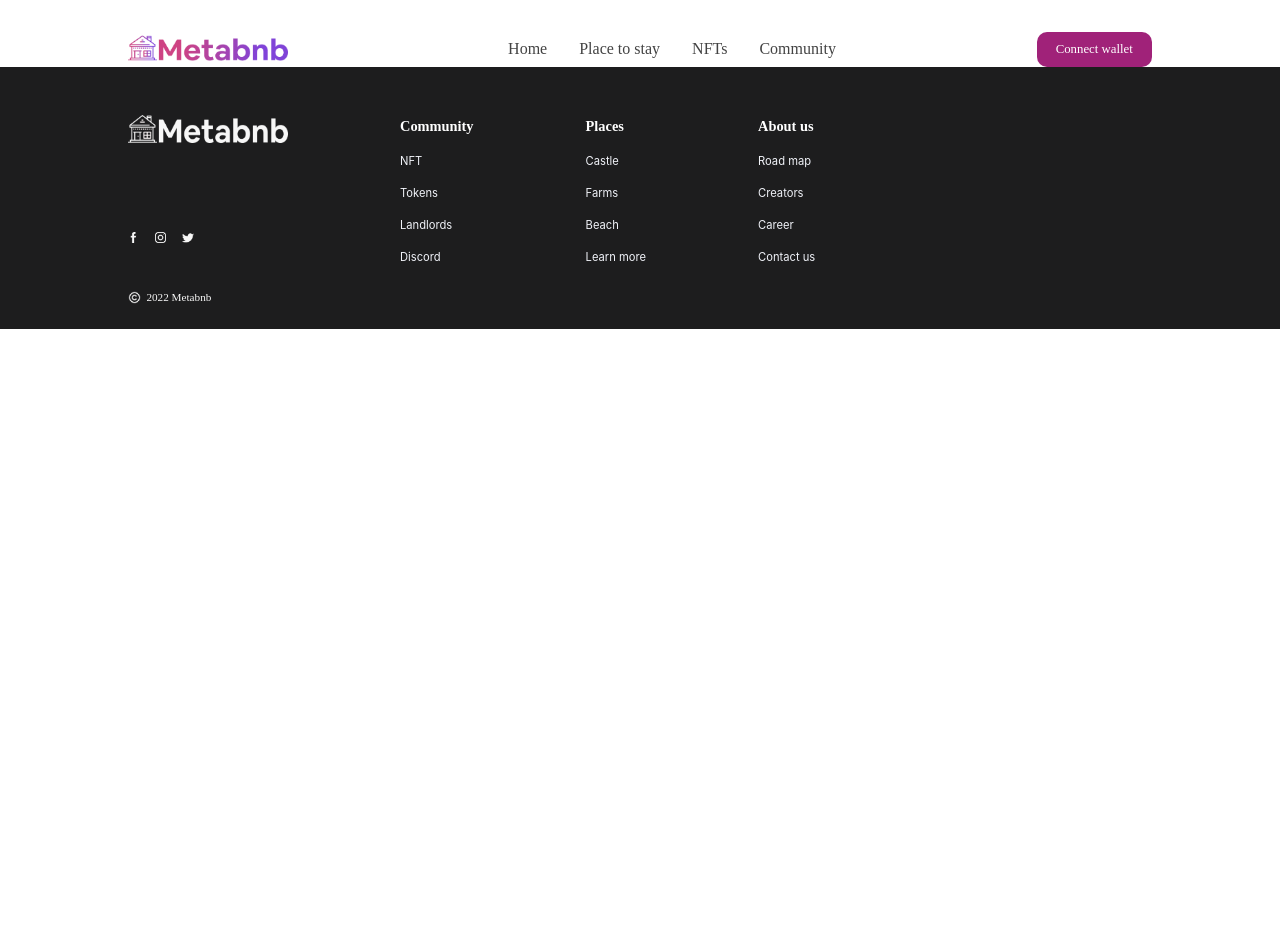
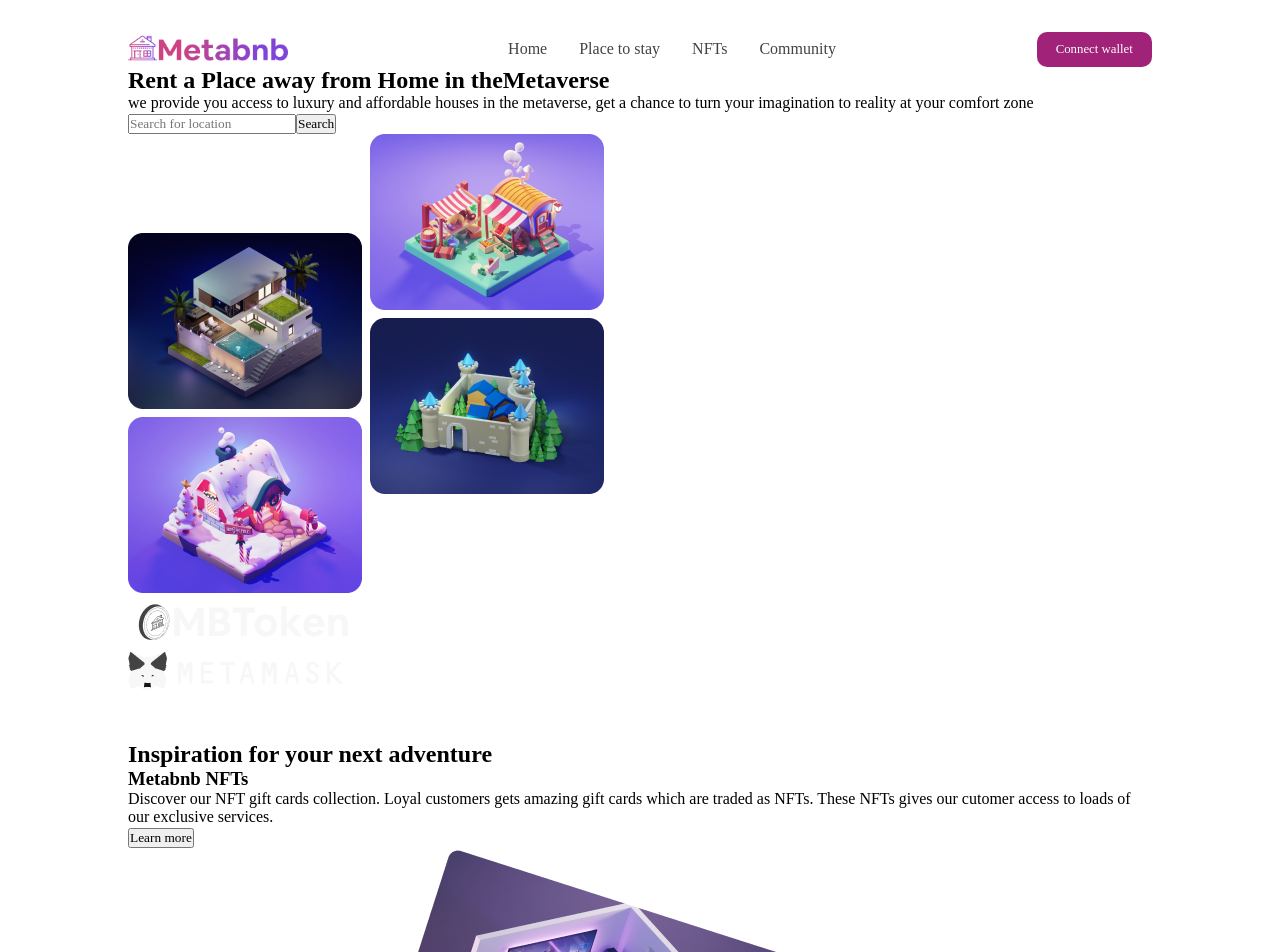
Before and after one commit to Chisquare7/meta-bnb-web, a React (Create React App) app: page / in a window 1280 px wide. Shown: the top 952 px of the page. Before the commit the page ends 800 px from the top, so only its background shows below. Built offline with nearby package versions, Linux system fonts and the light colour scheme; a web font is replaced by a local one.

Commit message:
feat: Add contents of the Homepage from the design file

```diff
--- a/src/pages/Homepage.js
+++ b/src/pages/Homepage.js
@@ -1,53 +1,121 @@
 import React from 'react'
 import Footer from '../components/Footer';
 import Header from "../components/Header";
+import metabnb__hero from '../assets/metabnb__hero.png'
+import mbtoken from '../assets/mbtoken__logo.png'
+import metamask from '../assets/metamask__logo.png'
+import opensea from '../assets/opensea__logo.png'
+import footInit from '../assets/footinit__img.png'
 
 const Homepage = () => {
   return (
 		<div>
 			<header className="header__container">
-            <div className='sect__container'>
+				<div className="sect__container">
 					<Header />
 				</div>
 			</header>
-        <section className='hero__section'>
-            <div className='sect__container'>
-                <div>
-                    <div className='hero__left'></div>
-                    <div className='hero__right'></div>
+			<section className="hero__section">
+				<div className="sect__container">
+					<div className="hero__flex">
+						<div className="hero__left">
+							<h1 className="hero__heading">
+								Rent a <span className="inline__text">Place</span> away from{" "}
+								<span className="inline__text">Home</span> in the
+								<span className="inline__text">Metaverse</span>
+							</h1>
+							<div className="hero__subtext">
+								<p className="hero__text">
+									we provide you access to luxury and affordable houses in the
+									metaverse, get a chance to turn your imagination to reality at
+									your comfort zone
+								</p>
+							</div>
+							<div className="input__content">
+								<input
+									type="text"
+									placeholder="Search for location"
+									className="search__input"
+								/>
+								<input type="button" value="Search" className="input__action" />
+							</div>
+						</div>
+						<div className="hero__right">
+							<img
+								src={metabnb__hero}
+								alt="Hero image of metabnb"
+								className="hero__image"
+							/>
+						</div>
 					</div>
 				</div>
 			</section>
-        <section className='layout__one'>
-            <div className='sect__container'>
+			<section className="layout__one">
+				<div className="sect__container">
+					<div className="layout__one-flex">
 						<div>
-                    <div></div>
-                    <div></div>
-                    <div></div>
+							<img
+								src={mbtoken}
+								alt="mbtoken image"
+								className="layout__one-img"
+							/>
+						</div>
+						<div>
+							<img
+								src={metamask}
+								alt="metamask image"
+								className="layout__one-img"
+							/>
+						</div>
+						<div>
+							<img
+								src={opensea}
+								alt="opensea image"
+								className="layout__one-img"
+							/>
+						</div>
 					</div>
 				</div>
 			</section>
-        <section className='layout__two'>
-            <div className='sect__container'>
-                {/* <h2></h2> */}
+			<section className="layout__two">
+				<div className="sect__container">
+					<h2 className="layout__two-headings">
+						Inspiration for your next adventure
+					</h2>
 					<div></div>
 				</div>
 			</section>
-        <section className='layout__three'>
-            <div className='sect__container'>
-                <div>
-                    <div className='layout__three-left'></div>
-                    <div className='layout__three-right'></div>
+			<section className="layout__three">
+				<div className="sect__container">
+					<div className="layout__three-flex">
+						<div className="layout__three-left">
+							<h3 className="layout__three-headings">Metabnb NFTs</h3>
+							<div className="layout__three-text">
+								<p className="layout__three-subtext">
+									Discover our NFT gift cards collection. Loyal customers gets
+									amazing gift cards which are traded as NFTs. These NFTs gives
+									our cutomer access to loads of our exclusive services.
+								</p>
+							</div>
+							<button className="layout__three-btn">Learn more</button>
+						</div>
+						<div className="layout__three-right">
+							<img
+								src={footInit}
+								alt="Hero image before footer"
+								className="layout__three-hero"
+							/>
+						</div>
 					</div>
 				</div>
 			</section>
 			<footer className="sect__footer">
-            <div className='sect__container'>
+				<div className="sect__container">
 					<Footer />
 				</div>
 			</footer>
 		</div>
-  )
+	);
 }
 
 export default Homepage
```
Lines whose indentation alone changed are shown as unchanged.
